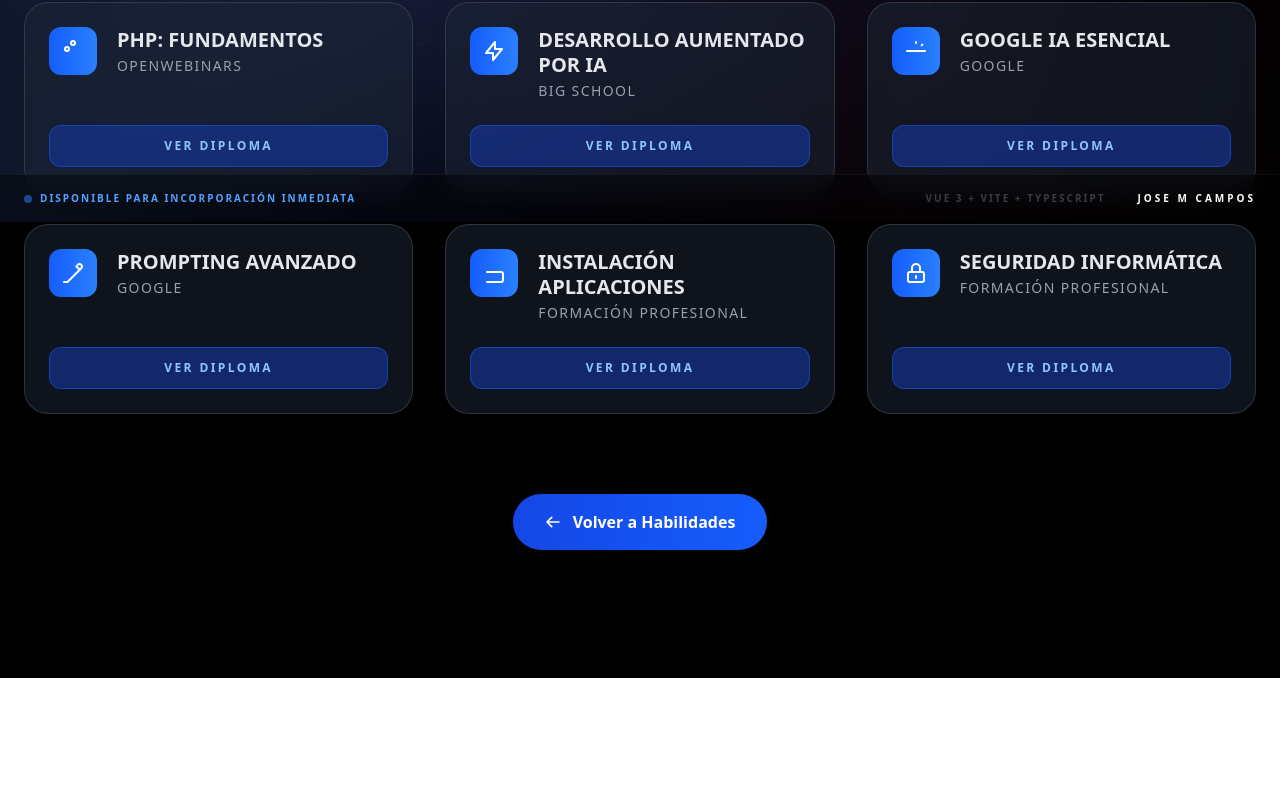
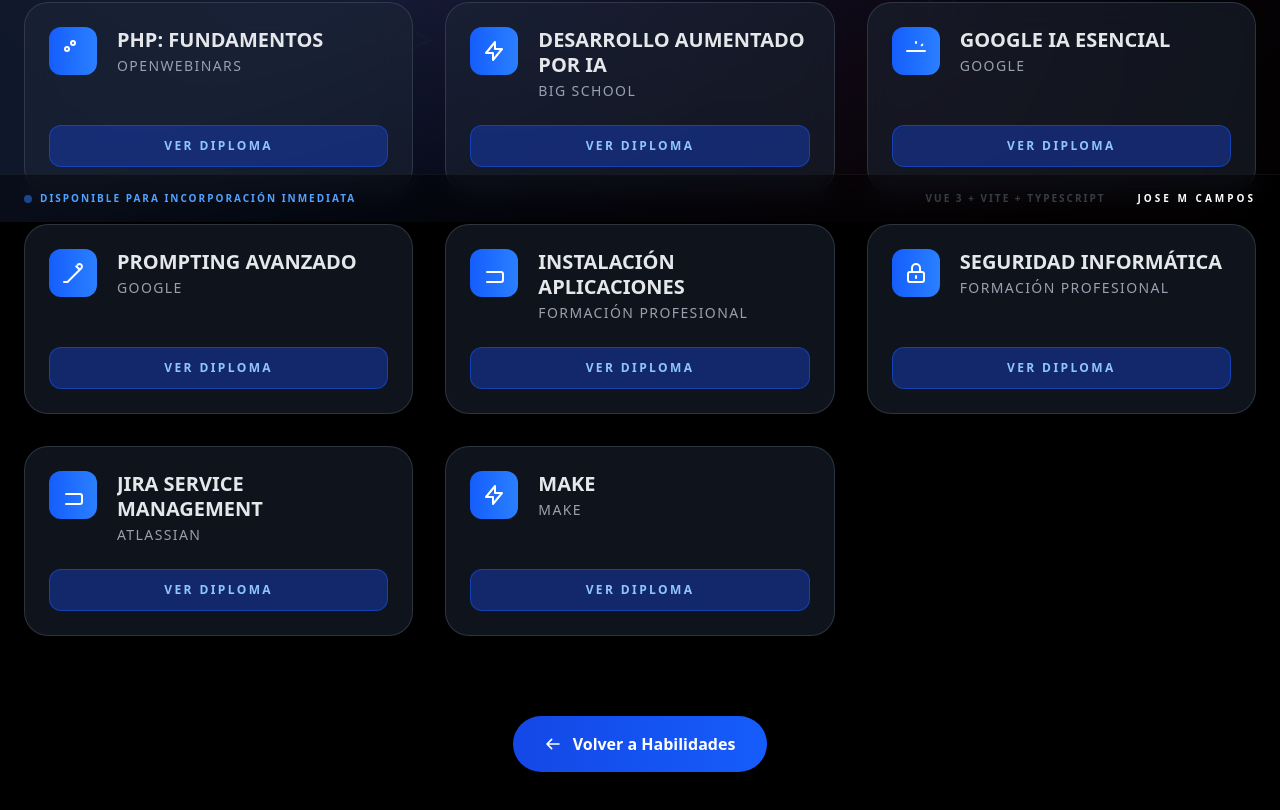
Before and after one commit to JMCG84/mi-portfolio, a Vue app: page /certifications in a window 1280 px wide. Shown: the part 578-1388 px from the top of the page. Before the commit the page ends 1256 px from the top, so only its background shows below. Built offline with nearby package versions, Linux system fonts and the light colour scheme.

Commit message:
feat(certifications): add JSM and Make PDF entries to certifications list

```diff
--- a/src/views/CertificationsView.vue
+++ b/src/views/CertificationsView.vue
@@ -71,6 +71,20 @@
     pdfLink: "/Diploma de seguridad en equipos informaticos.pdf",
     icon: "M12 15v2m-6 4h12a2 2 0 002-2v-6a2 2 0 00-2-2H6a2 2 0 00-2 2v6a2 2 0 002 2zm10-10V7a4 4 0 00-8 0v4h8z",
   },
+  {
+    id: 10,
+    title: "Jira Service Management",
+    company: "Atlassian",
+    pdfLink: "/certificado jira service management.pdf",
+    icon: "M19 11H5m14 0a2 2 0 012 2v6a2 2 0 01-2 2H5",
+  },
+  {
+    id: 11,
+    title: "Make",
+    company: "Make",
+    pdfLink: "/certificado make.pdf",
+    icon: "M13 10V3L4 14h7v7l9-11h-7z",
+  },
 ];
 </script>
 
```
Also changed, not shown: 2 other files (tests, documents, lock files or other folders).
